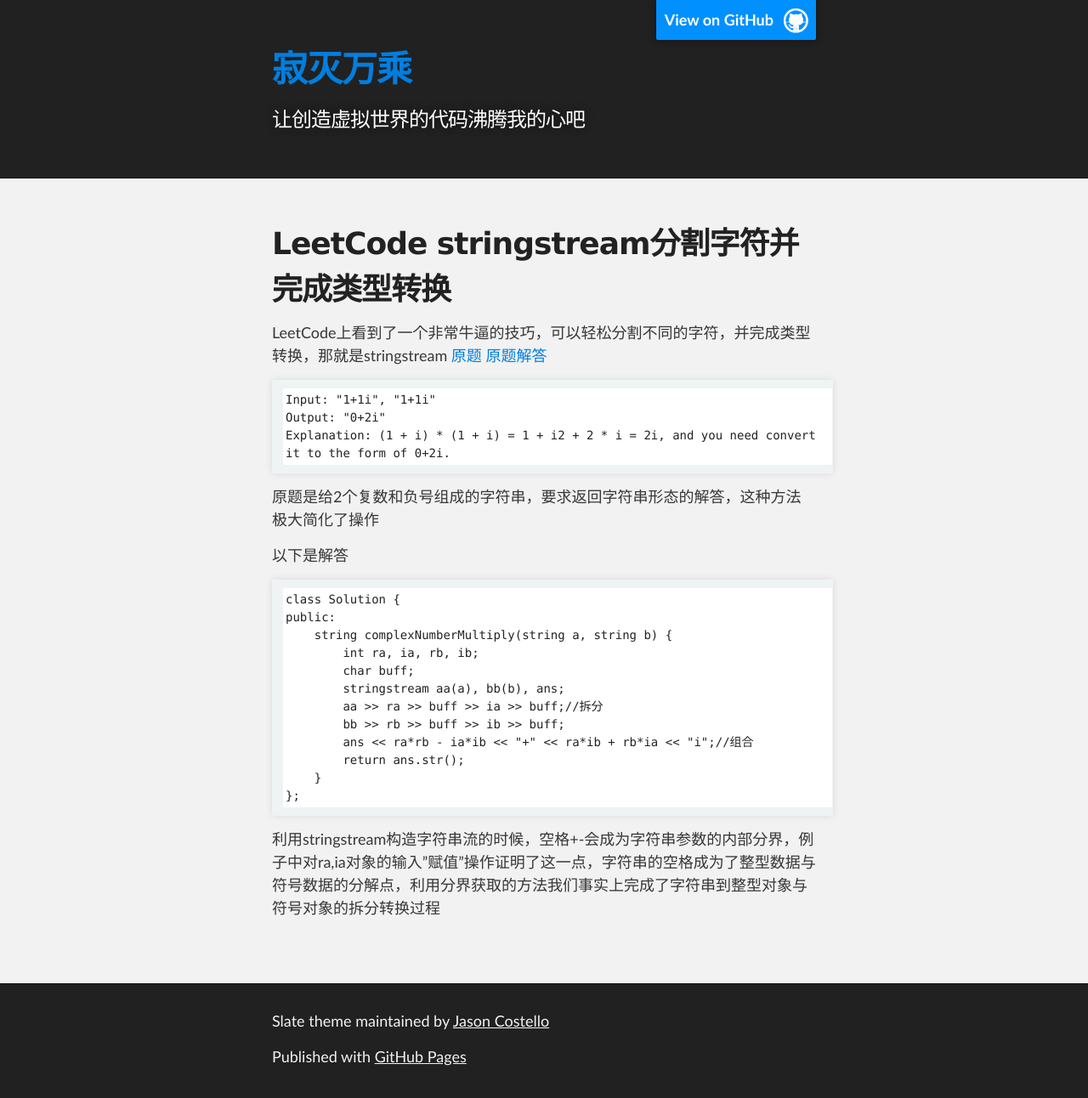
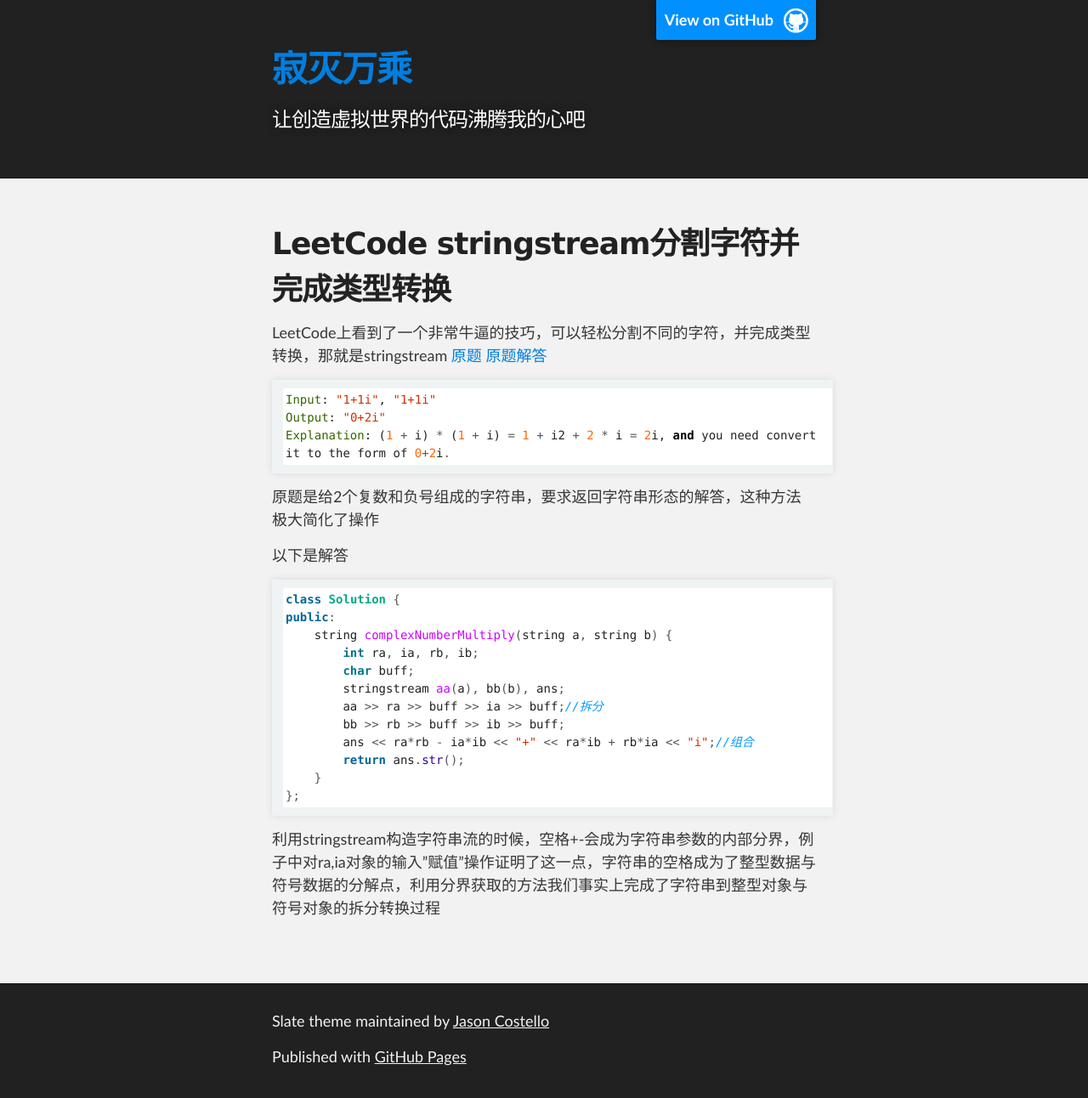
Before and after one commit to IceLanguage/icelanguage.github.io, a Jekyll site: the page built from _posts/2017-9-23-stringstream Split charactersType conversion-title.md, in a window 1280 px wide. Shown: the whole page at 85% size. Built offline with Jekyll 4.4.1, drawn with Linux system fonts in a browser that asks for light colours; Markdown is read by kramdown in place of the engine named in the settings.

Commit message:
语法高亮修复

````diff
--- a/_config.yml
+++ b/_config.yml
@@ -119,7 +119,7 @@ username: IceLanguage
 baseurl: /icelanguage.github.io
 markdown: redcarpet
 safe: false
-highlighter: rouge
+highlighter: pygments
 title: 寂灭万乘
 description: 让创造虚拟世界的代码沸腾我的心吧
 theme: slate
--- a/_posts/2017-9-23-stringstream Split charactersType conversion-title.md
+++ b/_posts/2017-9-23-stringstream Split charactersType conversion-title.md
@@ -11,7 +11,7 @@ LeetCode上看到了一个非常牛逼的技巧，可以轻松分割不同的字
 [原题](https://leetcode.com/problems/complex-number-multiplication/description/)
 [原题解答](https://discuss.leetcode.com/topic/84382/c-using-stringstream%20%E5%8E%9F%E9%A2%98%E8%A7%A3%E7%AD%94)
 
-```
+```ruby
 Input: "1+1i", "1+1i"
 Output: "0+2i"
 Explanation: (1 + i) * (1 + i) = 1 + i2 + 2 * i = 2i, and you need convert it to the form of 0+2i.
@@ -19,7 +19,7 @@ Explanation: (1 + i) * (1 + i) = 1 + i2 + 2 * i = 2i, and you need convert it to
 原题是给2个复数和负号组成的字符串，要求返回字符串形态的解答，这种方法极大简化了操作
 
 以下是解答
-```
+```java
 class Solution {
 public:
     string complexNumberMultiply(string a, string b) {
````
